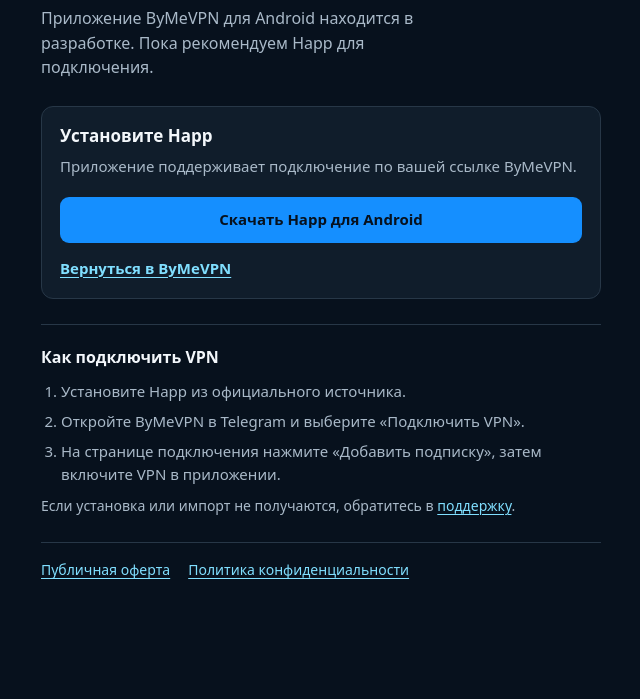
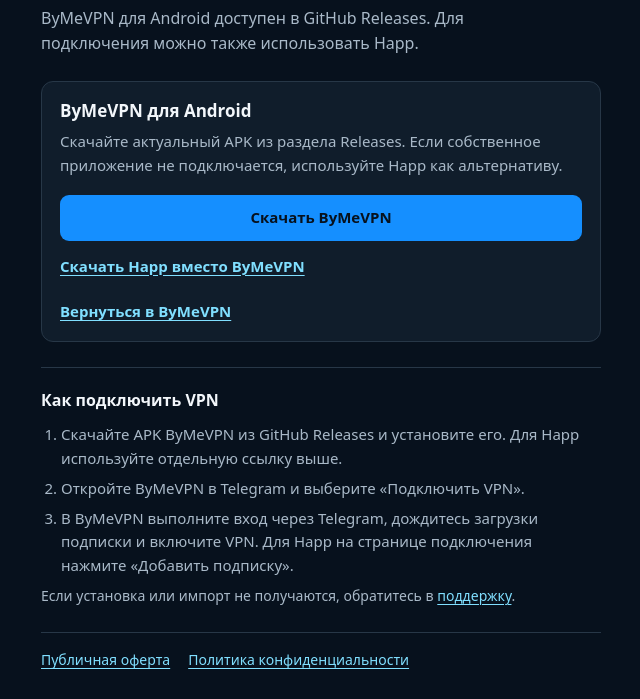
Before and after one commit to Brof14/ByMeVPN_bot, a plain HTML site: page static/app/index.html in a window 1280 px wide. Shown: the part 193-892 px from the top of the page, without its empty margins (319-959 px from the left). Before the commit the page ends 802 px from the top, so only its background shows below. Drawn offline with Linux system fonts and the light colour scheme.

Commit message:
Update Android download page to recognize released APK and keep safe Happ fallback

```diff
--- a/static/app/index.html
+++ b/static/app/index.html
@@ -44,20 +44,21 @@ footer{display:flex;flex-wrap:wrap;gap:12px 18px;margin-top:26px;padding-top:16p
 <header>
 <div class="brand"><img src="/app/logo" width="52" height="52" alt=""><span>ByMe<span class="vpn">VPN</span></span></div>
 <h1>ByMeVPN для Android</h1>
-<p class="lead">Приложение ByMeVPN для Android находится в разработке. Пока рекомендуем Happ для подключения.</p>
+<p class="lead">ByMeVPN для Android доступен в GitHub Releases. Для подключения можно также использовать Happ.</p>
 </header>
 <section class="panel" aria-labelledby="install-title">
-<h2 id="install-title">Установите Happ</h2>
-<p>Приложение поддерживает подключение по вашей ссылке ByMeVPN.</p>
-<a class="download" href="https://github.com/Happ-proxy/happ-android/releases/latest" rel="noopener noreferrer" target="_blank">Скачать Happ для Android</a>
-<a class="secondary" href="https://t.me/ByMeVPNbot">Вернуться в ByMeVPN</a>
+<h2 id="install-title">ByMeVPN для Android</h2>
+<p>Скачайте актуальный APK из раздела Releases. Если собственное приложение не подключается, используйте Happ как альтернативу.</p>
+<a class="download" href="https://github.com/Brof14/ByMeVPN-app/releases/latest" rel="noopener noreferrer" target="_blank">Скачать ByMeVPN</a>
+<a class="secondary" href="https://github.com/Happ-proxy/happ-android/releases/latest" rel="noopener noreferrer" target="_blank">Скачать Happ вместо ByMeVPN</a>
+<p><a class="secondary" href="https://t.me/ByMeVPNbot">Вернуться в ByMeVPN</a></p>
 </section>
 <section class="help" aria-labelledby="setup-title">
 <h2 id="setup-title">Как подключить VPN</h2>
 <ol class="steps">
-<li>Установите Happ из официального источника.</li>
+<li>Скачайте APK ByMeVPN из GitHub Releases и установите его. Для Happ используйте отдельную ссылку выше.</li>
 <li>Откройте ByMeVPN в Telegram и выберите «Подключить VPN».</li>
-<li>На странице подключения нажмите «Добавить подписку», затем включите VPN в приложении.</li>
+<li>В ByMeVPN выполните вход через Telegram, дождитесь загрузки подписки и включите VPN. Для Happ на странице подключения нажмите «Добавить подписку».</li>
 </ol>
 <p class="note">Если установка или импорт не получаются, обратитесь в <a href="https://t.me/ByMeVPNSupportBot">поддержку</a>.</p>
 </section>
```
